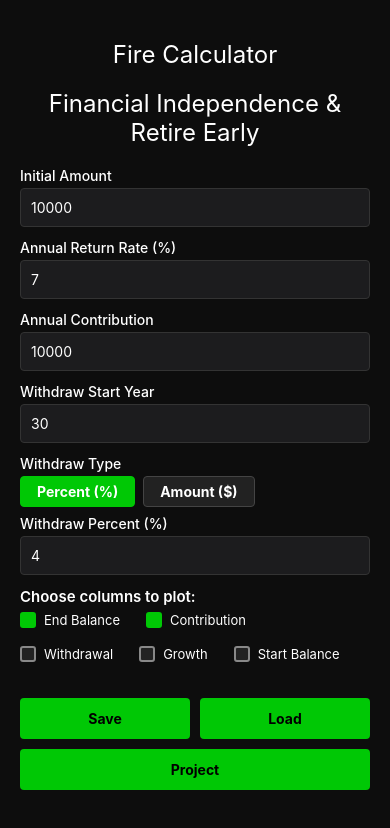
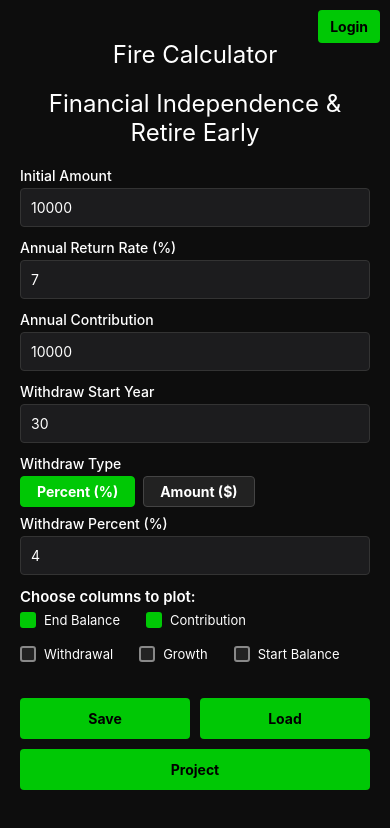
Before and after one commit to amchen82/Fire-Calcultor, a React Native app: screen / in a window 390 px wide. Shown: the top 828 px of the page. Built offline with nearby package versions, Linux system fonts and the light colour scheme.

Commit message:
Refactor login into separate component

```diff
--- a/App.tsx
+++ b/App.tsx
@@ -23,6 +23,7 @@ import Svg, {
 import { project, YearRow } from './project';
 import DataTableCard from "./components/DataTableCard";
 import AsyncStorage from '@react-native-async-storage/async-storage';
+import { LoginProvider, LoginButton, LoginForm } from './components/Login';
 
 export default function App() {
   const [tableCollapsed, setTableCollapsed] = useState(true);
@@ -122,10 +123,13 @@ export default function App() {
   };
 
   return (
-    <SafeAreaView style={styles.safe}>
-      <ScrollView contentContainerStyle={styles.container}>
-        <Text style={styles.title}>Fire Calculator</Text>
-        <Text style={styles.title}>Financial Independence & Retire Early</Text>
+    <LoginProvider>
+      <SafeAreaView style={styles.safe}>
+        <LoginButton />
+        <ScrollView contentContainerStyle={styles.container}>
+          <LoginForm />
+          <Text style={styles.title}>Fire Calculator</Text>
+          <Text style={styles.title}>Financial Independence & Retire Early</Text>
       <View style={styles.inputGroup}>
         <Text style={styles.inputLabel}>Initial Amount</Text>
         <TextInput
@@ -294,6 +298,7 @@ export default function App() {
       }
       </ScrollView>
     </SafeAreaView>
+  </LoginProvider>
   );
 }
 
--- /dev/null
+++ b/components/Login.tsx
@@ -0,0 +1,161 @@
+import React, { createContext, useContext, useState } from 'react';
+import { View, Text, TextInput, TouchableOpacity, Alert, StyleSheet } from 'react-native';
+
+interface LoginContextValue {
+  isLoggedIn: boolean;
+  showLogin: boolean;
+  username: string;
+  password: string;
+  setShowLogin: (v: boolean) => void;
+  setUsername: (v: string) => void;
+  setPassword: (v: string) => void;
+  handleLogin: () => void;
+  handleLogout: () => void;
+}
+
+const LoginContext = createContext<LoginContextValue | undefined>(undefined);
+
+export const LoginProvider = ({ children }: { children: React.ReactNode }) => {
+  const [showLogin, setShowLogin] = useState(false);
+  const [username, setUsername] = useState('');
+  const [password, setPassword] = useState('');
+  const [isLoggedIn, setIsLoggedIn] = useState(false);
+
+  const handleLogin = () => {
+    if (username.trim() === 'user' && password === 'pass123') {
+      setIsLoggedIn(true);
+      setShowLogin(false);
+      setUsername('');
+      setPassword('');
+    } else {
+      Alert.alert('Login failed', 'Invalid username or password');
+    }
+  };
+
+  const handleLogout = () => {
+    setIsLoggedIn(false);
+  };
+
+  return (
+    <LoginContext.Provider
+      value={{
+        isLoggedIn,
+        showLogin,
+        username,
+        password,
+        setShowLogin,
+        setUsername,
+        setPassword,
+        handleLogin,
+        handleLogout,
+      }}
+    >
+      {children}
+    </LoginContext.Provider>
+  );
+};
+
+export const useLogin = () => {
+  const ctx = useContext(LoginContext);
+  if (!ctx) throw new Error('useLogin must be used within LoginProvider');
+  return ctx;
+};
+
+export const LoginButton = () => {
+  const { isLoggedIn, setShowLogin, handleLogout } = useLogin();
+  return isLoggedIn ? (
+    <TouchableOpacity style={styles.loginButton} onPress={handleLogout}>
+      <Text style={styles.loginButtonText}>Logout</Text>
+    </TouchableOpacity>
+  ) : (
+    <TouchableOpacity style={styles.loginButton} onPress={() => setShowLogin(true)}>
+      <Text style={styles.loginButtonText}>Login</Text>
+    </TouchableOpacity>
+  );
+};
+
+export const LoginForm = () => {
+  const {
+    showLogin,
+    isLoggedIn,
+    username,
+    password,
+    setUsername,
+    setPassword,
+    handleLogin,
+  } = useLogin();
+
+  if (!showLogin || isLoggedIn) return null;
+
+  return (
+    <View style={styles.loginForm}>
+      <Text style={styles.loginTitle}>User Login</Text>
+      <TextInput
+        style={styles.input}
+        placeholder="Username"
+        placeholderTextColor="#888"
+        keyboardAppearance="dark"
+        value={username}
+        onChangeText={setUsername}
+      />
+      <TextInput
+        style={styles.input}
+        placeholder="Password"
+        placeholderTextColor="#888"
+        keyboardAppearance="dark"
+        secureTextEntry
+        value={password}
+        onChangeText={setPassword}
+      />
+      <TouchableOpacity style={styles.button} onPress={handleLogin}>
+        <Text style={styles.buttonText}>Login</Text>
+      </TouchableOpacity>
+    </View>
+  );
+};
+
+const styles = StyleSheet.create({
+  loginButton: {
+    position: 'absolute',
+    top: 10,
+    right: 10,
+    backgroundColor: '#00C805',
+    paddingVertical: 8,
+    paddingHorizontal: 12,
+    borderRadius: 4,
+  },
+  loginButtonText: {
+    color: '#000',
+    fontWeight: 'bold',
+  },
+  loginForm: {
+    marginBottom: 20,
+  },
+  loginTitle: {
+    color: '#fff',
+    fontSize: 18,
+    marginBottom: 10,
+    textAlign: 'center',
+  },
+  input: {
+    borderWidth: 1,
+    borderColor: '#333',
+    backgroundColor: '#1C1C1E',
+    padding: 10,
+    borderRadius: 4,
+    color: '#fff',
+  },
+  button: {
+    backgroundColor: '#00C805',
+    padding: 12,
+    borderRadius: 4,
+    alignItems: 'center',
+    marginTop: 10,
+  },
+  buttonText: {
+    color: '#000',
+    fontWeight: 'bold',
+  },
+});
+
+export default LoginProvider;
```
